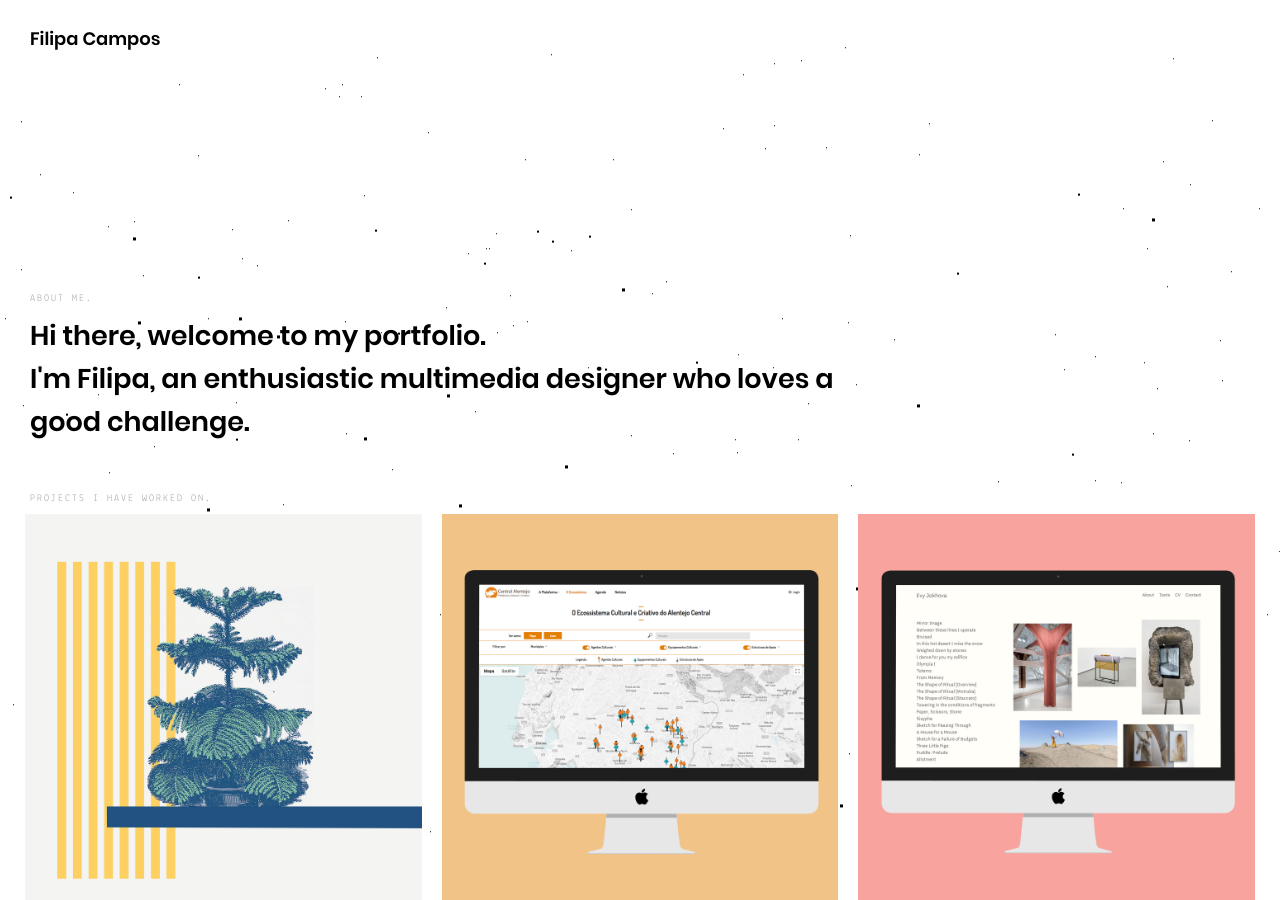
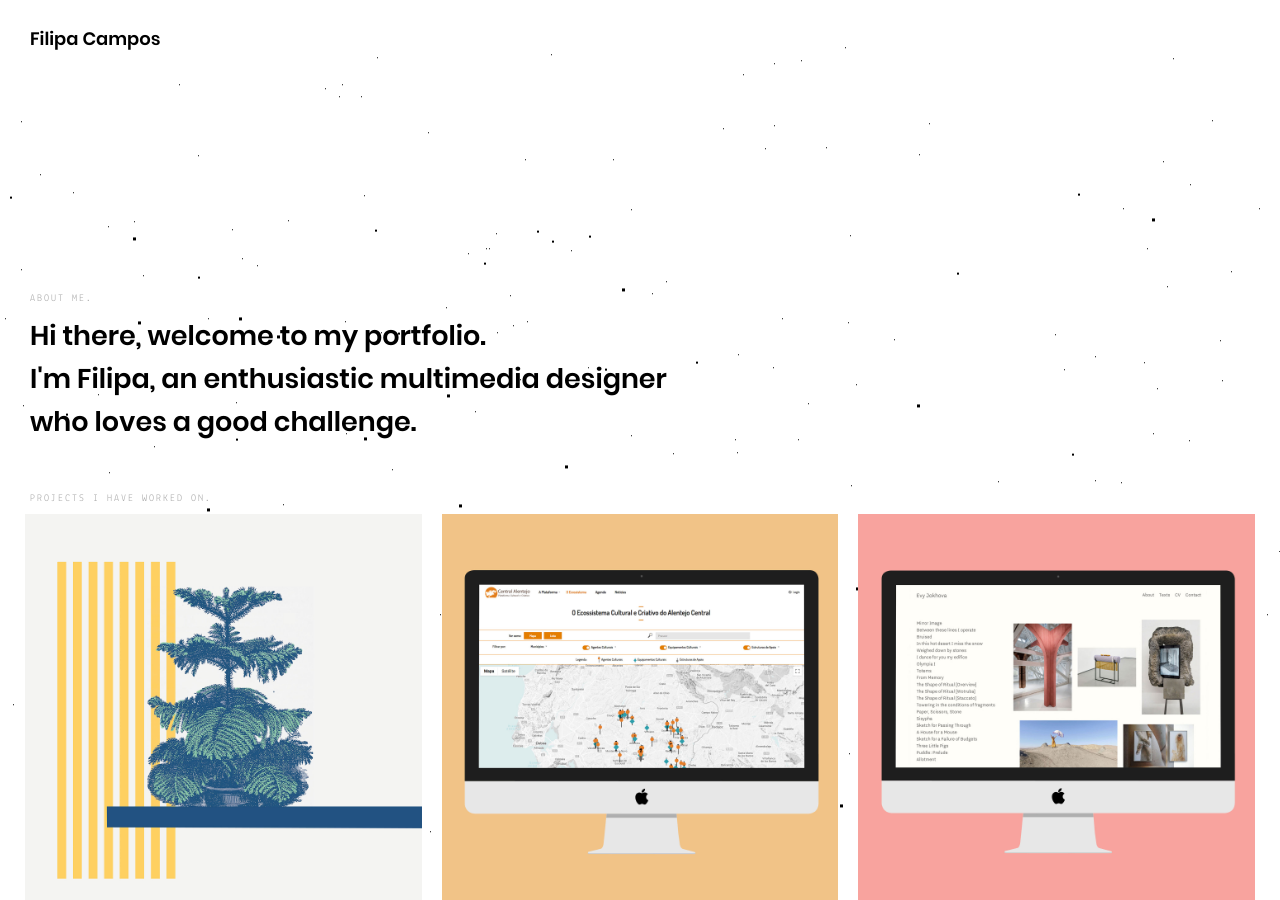
Before and after one commit to filipanoscampos/filipamadethis, a Jekyll site: the page built from index.html, in a window 1280 px wide and 900 px high. Built offline with Jekyll 4.4.1, drawn with Linux system fonts in a browser that asks for light colours; nearby versions of some CDN libraries; library files that are not in the unit come from our copies.

```diff
--- a/_config.yml
+++ b/_config.yml
@@ -21,7 +21,7 @@
 # User config
 author: "Filipa Campos"
 tagline: "Design & Illustration"
-description: "Hi there, welcome to my portfolio. <br>I'm Filipa, an enthusiastic multimedia designer who loves a good challenge."
+description: "Hi there, welcome to my portfolio. <br>I'm Filipa, an enthusiastic multimedia designer<br>who loves a good challenge."
 keywords: "Graphic Design, Illustration, Webdesign, Front End, Visual Design, Filipa Campos, Filipa Made This"
 email: "filipa.campos@gmail.com"
 Dribbble: "https://dribbble.com/filipanoscampos/"
```
